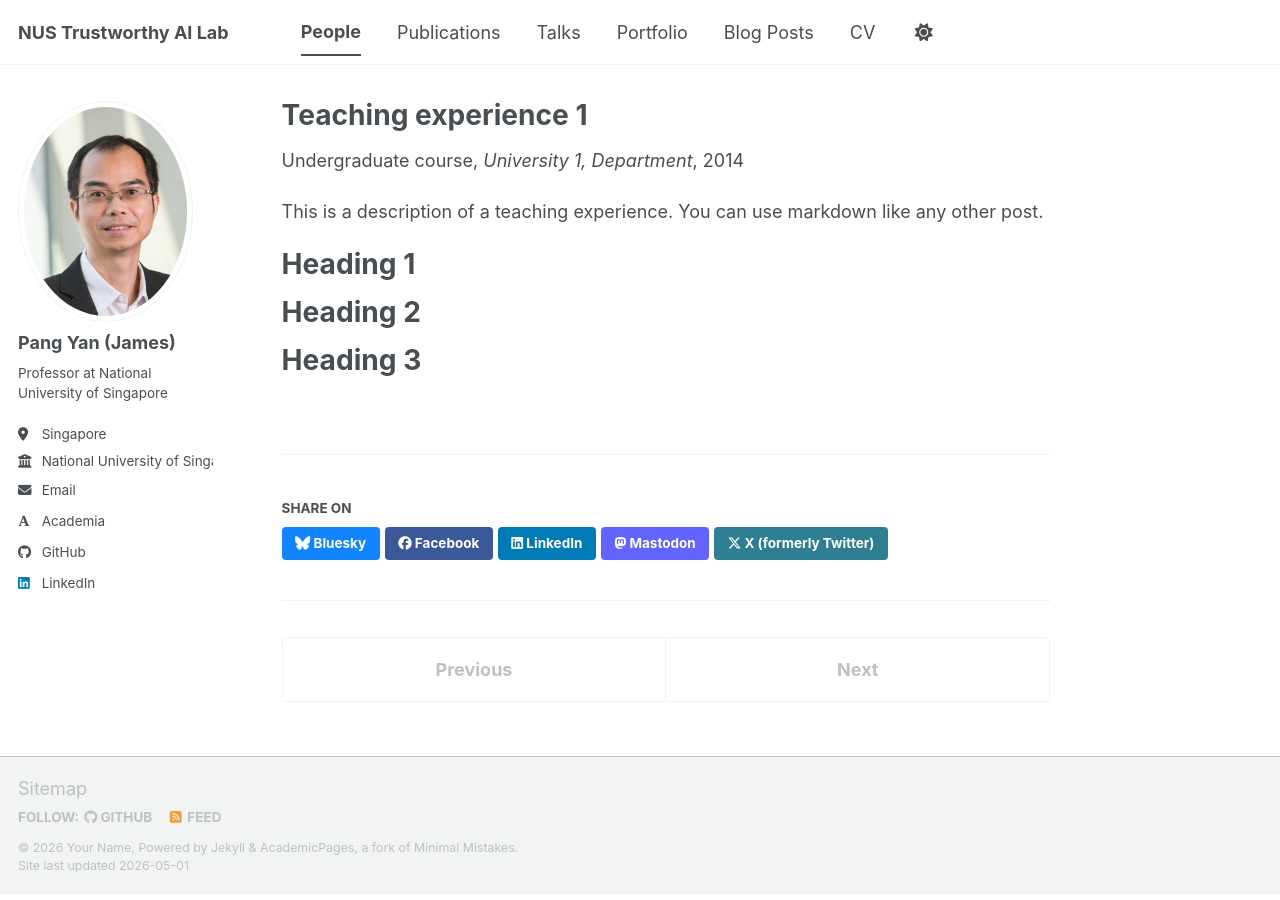
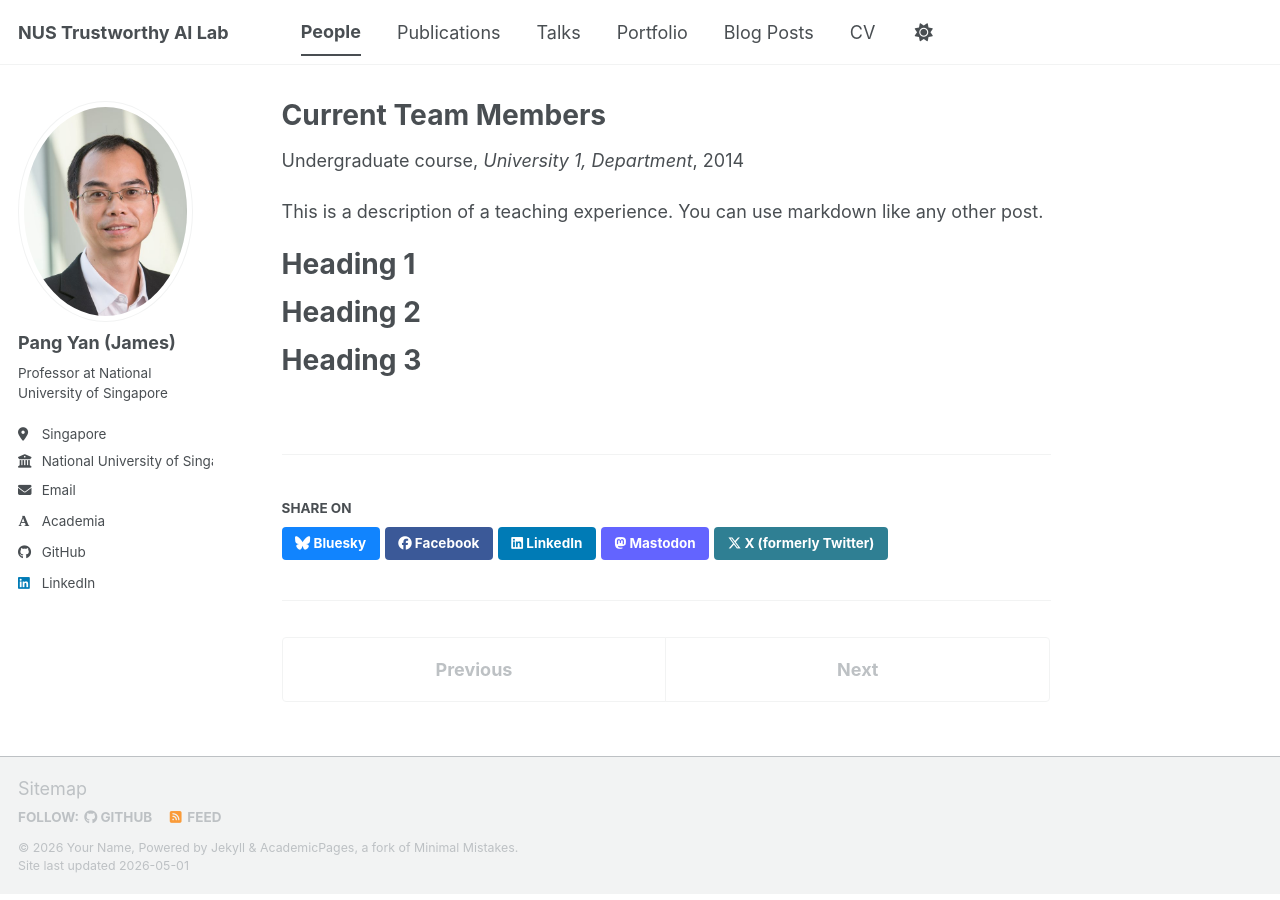
Before and after one commit to jamespangyan/jamespangyan.github.io, a Jekyll site: the page built from _teaching/2014-spring-teaching-1.md, in a window 1280 px wide. Built offline with Jekyll 4.4.1, drawn with Linux system fonts in a browser that asks for light colours; some web fonts are replaced; a script bundle is joined from its source files by our own code; library files that are not in the unit come from our copies.

Commit message:
Update 2014-spring-teaching-1.md

```diff
--- a/_teaching/2014-spring-teaching-1.md
+++ b/_teaching/2014-spring-teaching-1.md
@@ -1,6 +1,6 @@
 ---
-title: "Teaching experience 1"
-collection: teaching
+title: "Current Team Members"
+collection: Research Team Members
 type: "Undergraduate course"
 permalink: /teaching/2014-spring-teaching-1
 venue: "University 1, Department"
```
